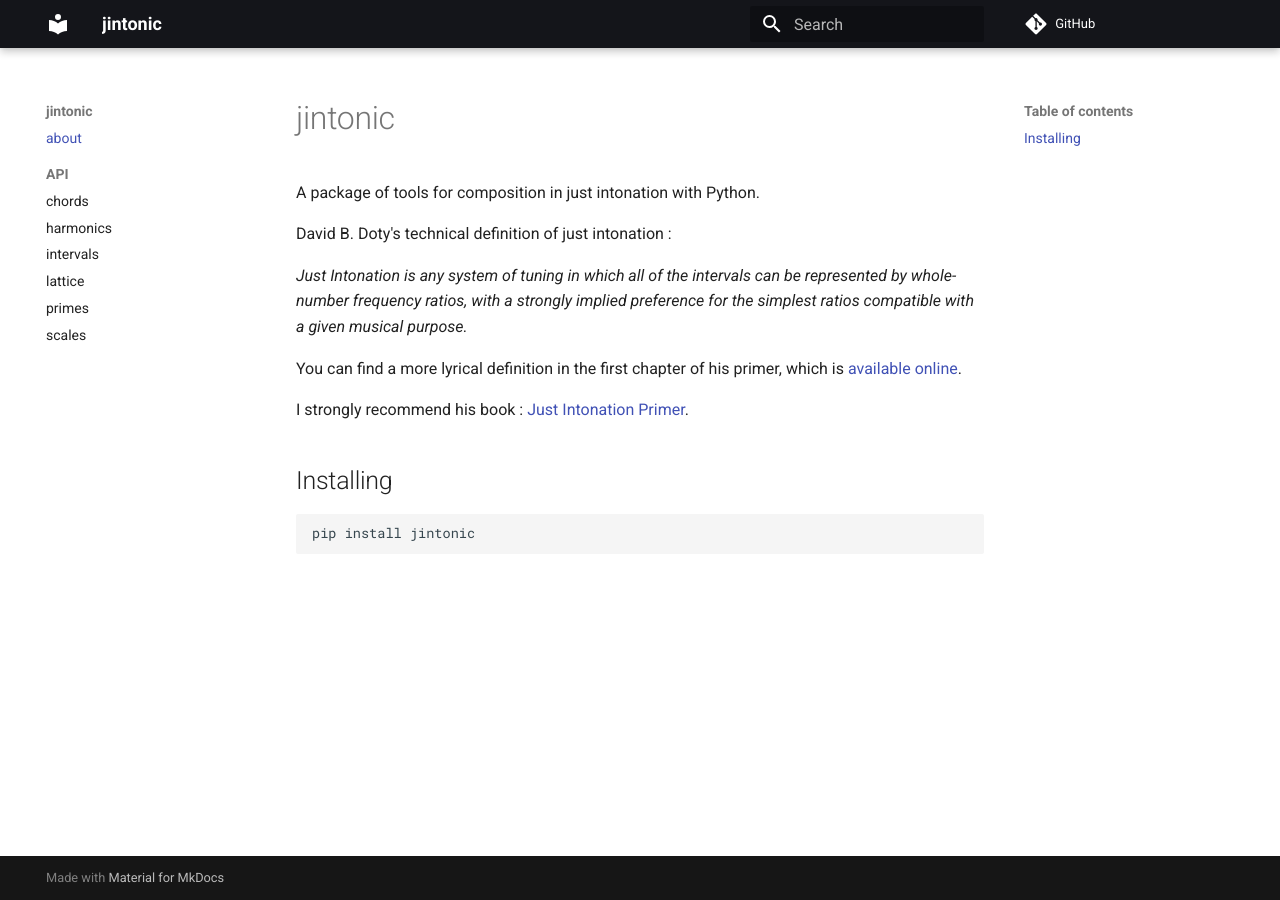
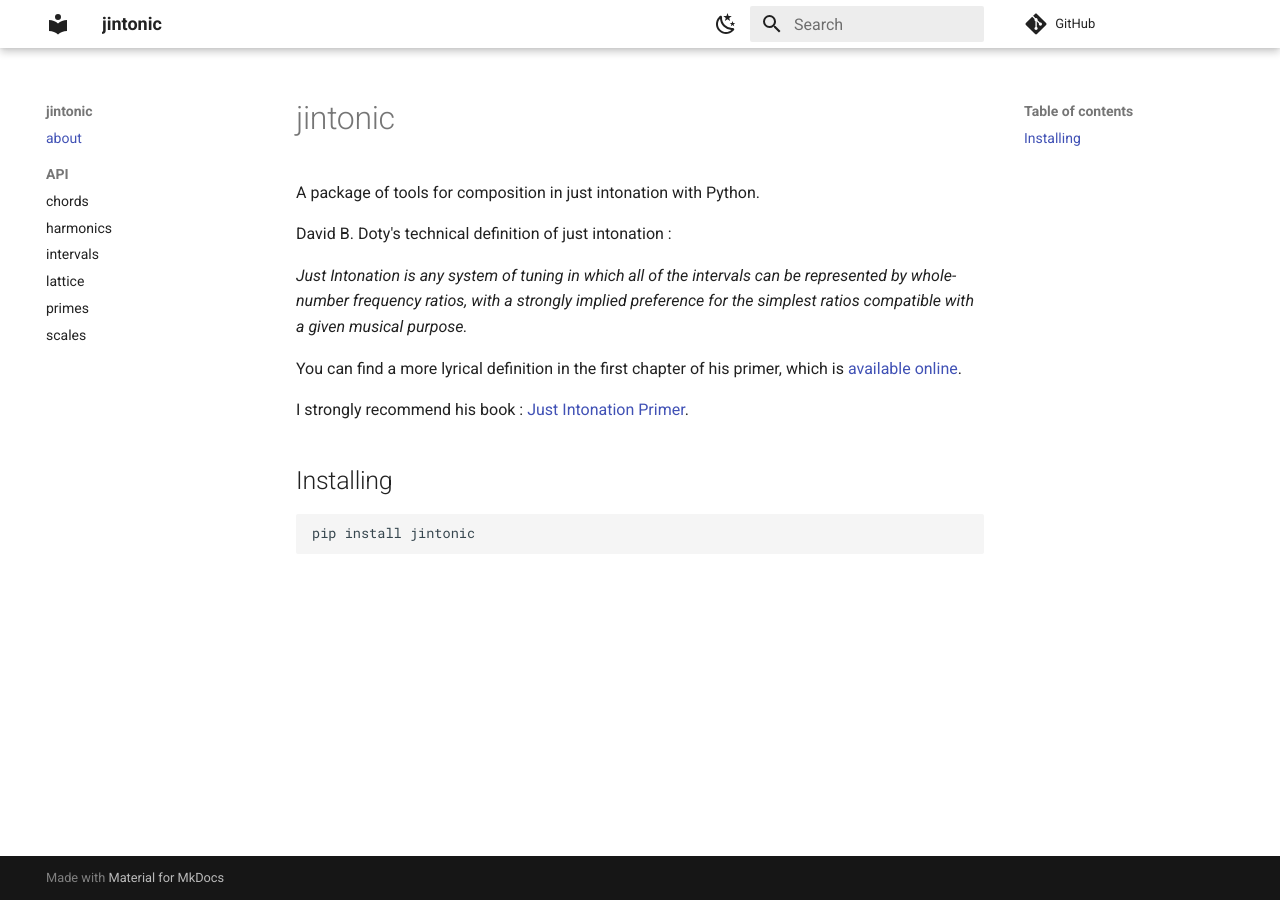
Before and after one commit to inegm/jintonic, an MkDocs documentation site: the page built from docs/index.md, in a window 1280 px wide. Built offline with MkDocs 1.6.1 and Material for MkDocs 9.7.7, drawn with Linux system fonts in a browser that asks for light colours; comment, search, counter and statistics services are not loaded.

```diff
--- a/mkdocs.yml
+++ b/mkdocs.yml
@@ -17,9 +17,16 @@ theme:
     - navigation.sections
     - navigation.expand
   palette:
-    scheme: default
-    primary: black
-    accent: indigo
+    - scheme: default
+      primary: white
+      toggle:
+        icon: material/weather-night
+        name: Switch to dark mode
+    - scheme: slate
+      primary: black
+      toggle:
+        icon: material/weather-sunny
+        name: Switch to light mode
 plugins:
   - search
   - mkdocstrings:
```
Also changed, not shown: 1 other file.
